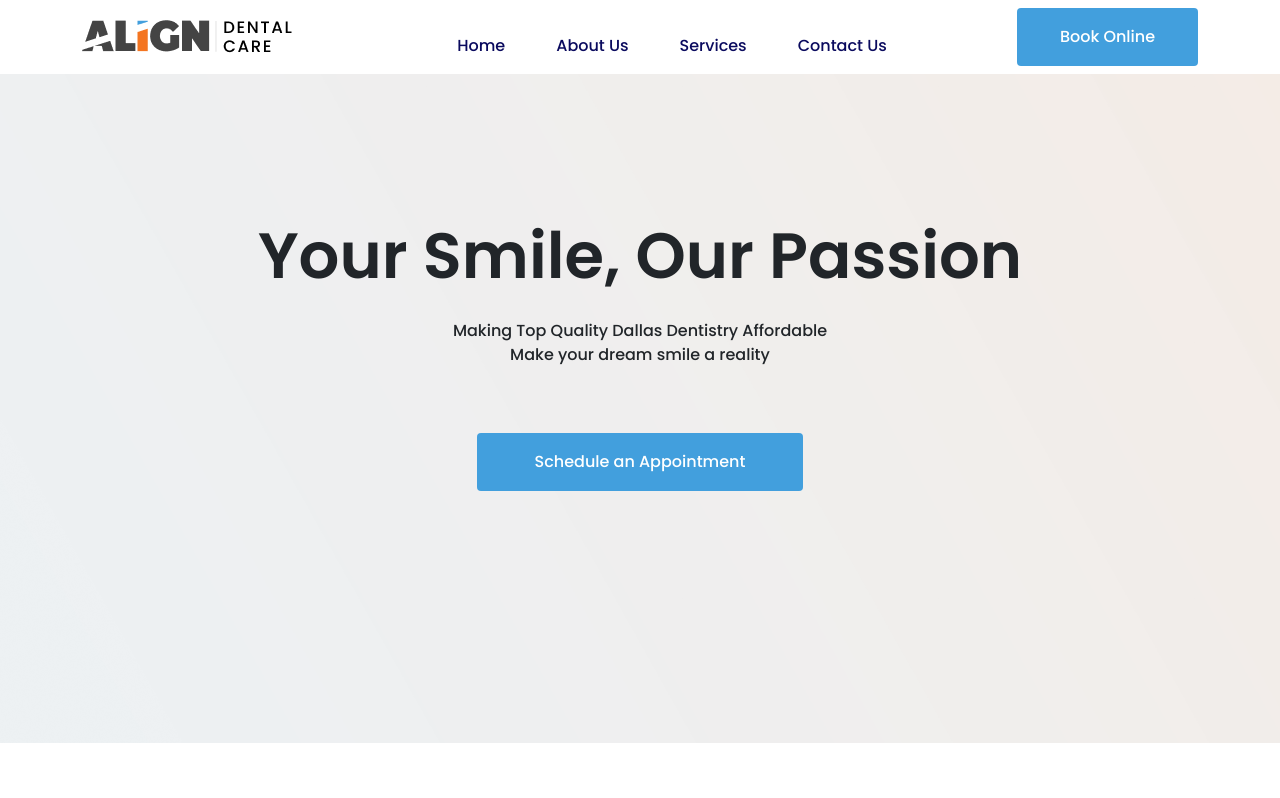
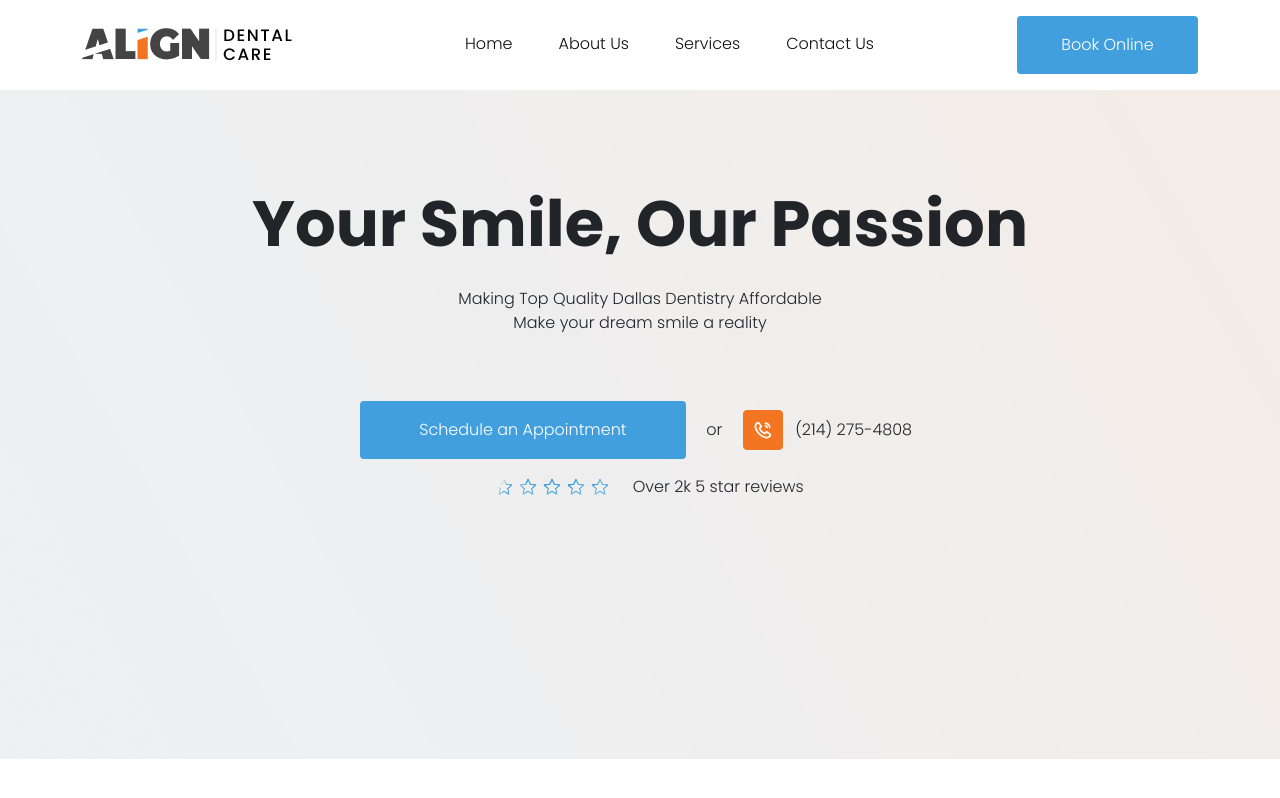
Before and after one commit to Ashfakatonu/one-health-landing-page, a plain HTML site: page index.html in a window 1280 px wide. Drawn offline with nearby package versions, Linux system fonts and the light colour scheme.

Commit message:
Hero Section Done now Display section will start

```diff
--- a/index.html
+++ b/index.html
@@ -1,23 +1,30 @@
-<!doctype html>
+<!DOCTYPE html>
 <html lang="en">
   <head>
-    <meta charset="utf-8">
-    <meta name="viewport" content="width=device-width, initial-scale=1">
-    <title>Bootstrap demo</title>
-    <link rel="preconnect" href="https://fonts.googleapis.com">
-<link rel="preconnect" href="https://fonts.gstatic.com" crossorigin>
-<link href="https://fonts.googleapis.com/css2?family=Dancing+Script&family=Montserrat:wght@600&family=Nanum+Myeongjo:wght@400;700;800&family=Nunito:ital,wght@0,300;0,900;1,300;1,800&family=Poppins:wght@500;600&family=Rubik:ital,wght@1,500;1,800&display=swap" rel="stylesheet">
-    <link href="https://cdn.jsdelivr.net/npm/bootstrap@5.2.3/dist/css/bootstrap.min.css" rel="stylesheet" integrity="sha384-rbsA2VBKQhggwzxH7pPCaAqO46MgnOM80zW1RWuH61DGLwZJEdK2Kadq2F9CUG65" crossorigin="anonymous">
-    <link rel="stylesheet" href="style.css">
+    <meta charset="utf-8" />
+    <meta name="viewport" content="width=device-width, initial-scale=1" />
+    <title>One Health Landing Page</title>
+    <link rel="preconnect" href="https://fonts.googleapis.com" />
+    <link rel="preconnect" href="https://fonts.gstatic.com" crossorigin />
+    <link
+      href="https://fonts.googleapis.com/css2?family=Dancing+Script&family=Montserrat:wght@600&family=Nanum+Myeongjo:wght@400;700;800&family=Nunito:ital,wght@0,300;0,900;1,300;1,800&family=Poppins:wght@100;200;300;700&family=Rubik:ital,wght@1,500;1,800&display=swap"
+      rel="stylesheet"
+    />
+    <link
+      href="https://cdn.jsdelivr.net/npm/bootstrap@5.2.3/dist/css/bootstrap.min.css"
+      rel="stylesheet"
+      integrity="sha384-rbsA2VBKQhggwzxH7pPCaAqO46MgnOM80zW1RWuH61DGLwZJEdK2Kadq2F9CUG65"
+      crossorigin="anonymous"
+    />
+    <link rel="stylesheet" href="style.css" />
   </head>
 
   <body>
-
     <!-----------------------------------------NAVBAR----------------------------------------------------->
 
-<nav class="navbar navbar-expand-lg bg-body-tertiary">
-  <div class="container">
-    <img src="/Image/one-health-dental-logo.png" alt="">
+    <nav class="navbar navbar-expand-lg bg-body-white">
+      <div class="container my-2">
+        <img src="/Image/one-health-dental-logo.png" alt="" />
         <button
           class="navbar-toggler"
           type="button"
@@ -44,25 +51,45 @@
               <a class="nav-link" href="#">Contact Us</a>
             </li>
           </ul>
-      <button class="btn0">Book Online</button>
+          <button class="btn">Book Online</button>
         </div>
       </div>
     </nav>
 
     <!-----------------------------------------HERO SECTION----------------------------------------------------->
     <section class="hero">
-  <div class="container text-center py-5">
-    <div class="row py-5">
+      <div class="container text-center">
+        <div class="row pt-5">
           <div class="col-sm-12 col-md-12 col-lg-12">
             <h1 class="pt-5">Your Smile, Our Passion</h1>
-      <p class="pt-3">Making Top Quality Dallas Dentistry Affordable <br> Make your dream smile a reality</p>
-     <button class="btn1">Schedule an Appointment</button>
+            <p class="pt-3">
+              Making Top Quality Dallas Dentistry Affordable <br />
+              Make your dream smile a reality
+            </p>
           </div>
-
+        </div>
+        <div class="row">
+          <div class="col-sm-12 col-md-12 col-lg-12">
+            <button class="btn-one">Schedule an Appointment</button>
+            <p class="mx-3">or</p>
+            <img src="/Image/phone-logo.png" alt="" />
+            <p class="mx-2">(214) 275-4808</p>
+          </div>
+        </div>
+        <div class="row pt-3">
+          <div class="col-sm-12 col-md-12 col-lg-12">
+            <img src="/Image/star-logo.png" class="mx-3"
+            alt="#">
+            <P style="font-size: 16px;">Over 2k 5 star reviews</P>
+          </div>
         </div>
       </div>
     </section>
 
-    <script src="https://cdn.jsdelivr.net/npm/bootstrap@5.2.3/dist/js/bootstrap.bundle.min.js" integrity="sha384-kenU1KFdBIe4zVF0s0G1M5b4hcpxyD9F7jL+jjXkk+Q2h455rYXK/7HAuoJl+0I4" crossorigin="anonymous"></script>
+    <script
+      src="https://cdn.jsdelivr.net/npm/bootstrap@5.2.3/dist/js/bootstrap.bundle.min.js"
+      integrity="sha384-kenU1KFdBIe4zVF0s0G1M5b4hcpxyD9F7jL+jjXkk+Q2h455rYXK/7HAuoJl+0I4"
+      crossorigin="anonymous"
+    ></script>
   </body>
 </html>
--- a/style.css
+++ b/style.css
@@ -5,24 +5,24 @@
 font-family: 'Poppins', sans-serif;
 
 }
-.navbar-brand{
-    font-size: 2rem;
-    font-family: 'Dancing Script', cursive;
-    color: red;
-}
 .nav-link{
-    color: rgb(10, 10, 94);
+    color: #101010;
+
 }
 .nav-link:hover{
      color: blue;
      transition: all 0.3s;
+
+
 }
 .nav-item{
-    color: rgb(7,7 ,78, );
-    font-weight: 500;
-    padding-left: 35px;
+    color: #101010;
+    padding-left: 30px;
+    padding-bottom: 10px;
+
 }
-.btn0{
+
+.btn{
     height:58px;
     width:181px;
     outline: none;
@@ -33,9 +33,12 @@ font-family: 'Poppins', sans-serif;
     background: #429FDD;
     border-radius: 4px;
 }
-.btn0:hover{
+.btn:hover{
     background-color: #0A5F97;
     transition: all  0.4s;
+    border:none;
+    outline: none;
+    color:white;
 }
 .hero{
  background: url(/Image/hero-section-bg.png)no-repeat;
@@ -48,7 +51,7 @@ font-family: 'Poppins', sans-serif;
     font-weight: 800;
 }
 
-.btn1{
+.btn-one{
     height: 58px;
     width: 326px;
     background: #429FDD;
@@ -58,3 +61,12 @@ font-family: 'Poppins', sans-serif;
     border-radius: 4px;
     margin-top: 50px;
 }
+.btn-one:hover{
+    background-color: #0A5F97;
+    transition: all  0.4s;
+    border:none;
+    outline: none;
+}
+.hero p{
+    display: inline-flex;
+}
```
Also changed, not shown: Image/phone-logo.png (added), Image/star-logo.png (added). Lines whose indentation alone changed are shown as unchanged.
